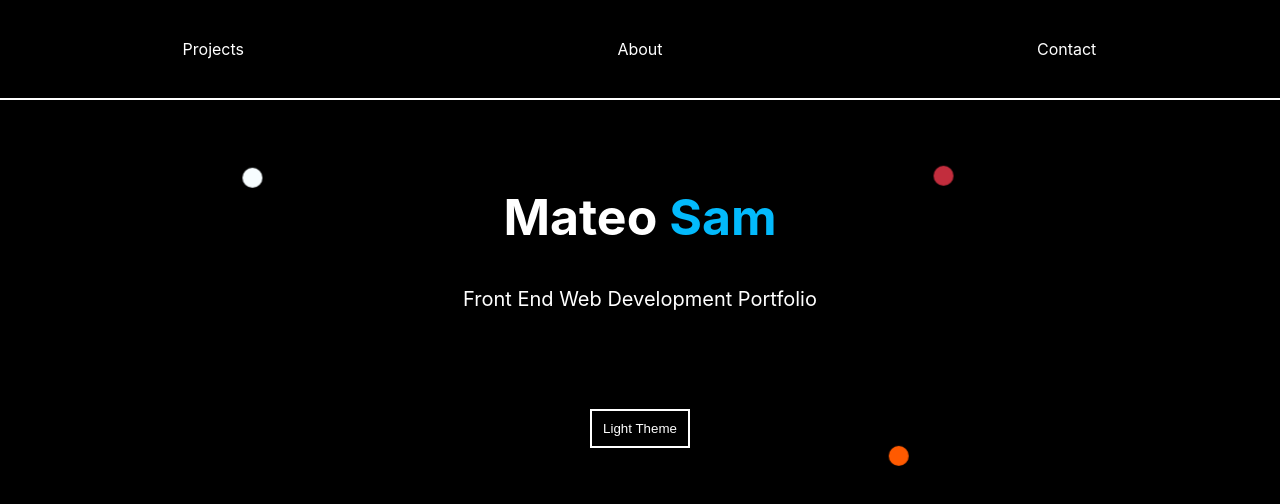
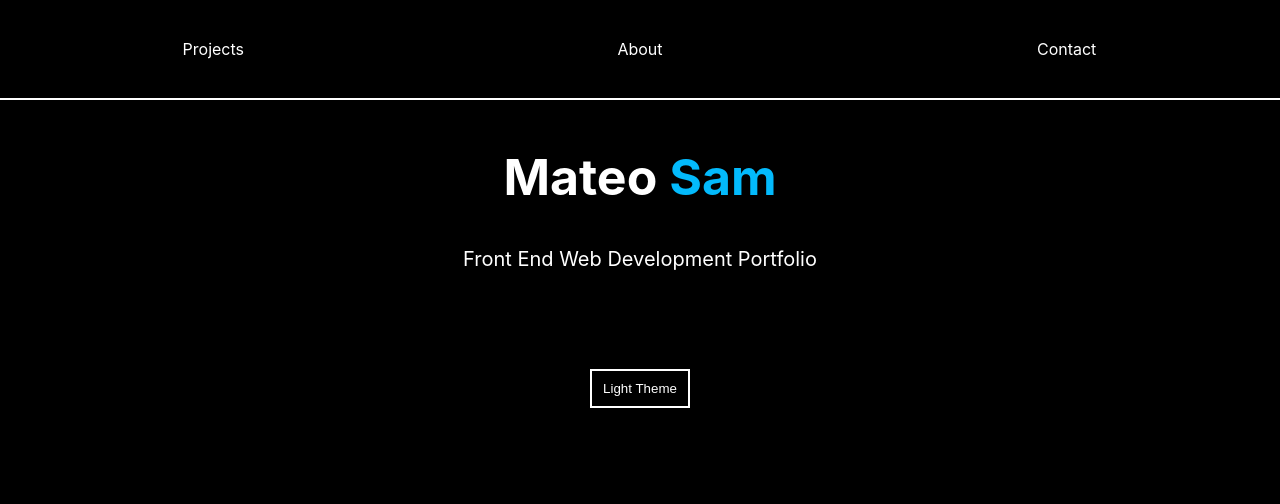
Before and after one commit to sammateo/portfolio-website, a Next.js app: page / in a window 1280 px wide. Shown: the top 504 px of the page. Built offline with nearby package versions, Linux system fonts and the light colour scheme.

Commit message:
Removed balls

```diff
--- a/src/Landing.js
+++ b/src/Landing.js
@@ -69,11 +69,11 @@ export default function Landing() {
 
 	return (
 		<div className={styles.main}>
-			<div className={styles.ball}></div>
+			{/* <div className={styles.ball}></div>
 			<div className={styles.ball2}></div>
 			<div className={styles.ball3}></div>
 			<div className={styles.ball4}></div>
-			<div className={styles.ball5}></div>
+			<div className={styles.ball5}></div> */}
 			<h1 className={styles.title}>
 				<span className={styles.firstname}>Mateo</span>{" "}
 				<span className={styles.lastname}>Sam</span>
```
